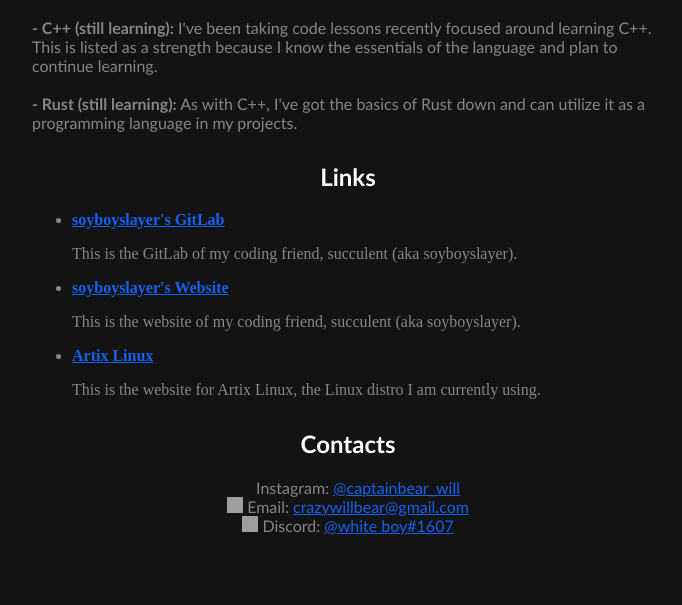
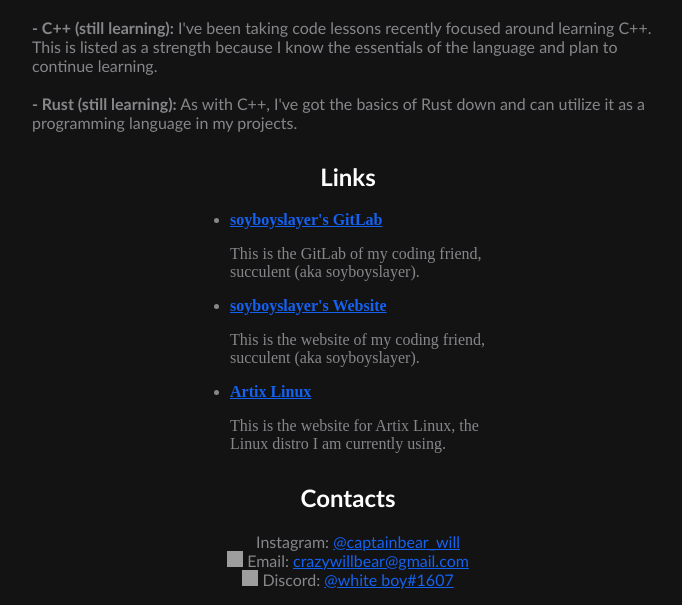
Before and after one commit to CrazyWillBear/CrazyWillBear.github.io, a PHP site: page / in a window 1280 px wide. Shown: the part 590-1195 px from the top of the page, without its empty margins (292-974 px from the left). Before the commit the page ends 1125 px from the top, so only its background shows below. Run offline with PHP 8.4, Linux system fonts and the light colour scheme; grey boxes are pictures that could not be loaded.

Commit message:
Fixed indentation issue

```diff
--- a/index.html
+++ b/index.html
@@ -65,7 +65,7 @@
     <div class="subheader">
 			<h2 style="font-family: Trebuchet MS">Links</h2>
 		</div>
-    <div class="list">
+    <div class="link-list">
       <ul>
         <li><b><a href="https://gitlab.com/soyboyslayer" target="_blank" rel="noopener noreferrer">soyboyslayer's GitLab</a></b></li>
         <p>
--- a/style.css
+++ b/style.css
@@ -41,6 +41,14 @@ body {
 	color: #86868B;
 }
 
+.link-list {
+	margin-left: auto;
+  margin-right: auto;
+	width: 25%;
+	color: #86868B;
+}
+
+
 .center {
 	text-align: center;
 }
```
